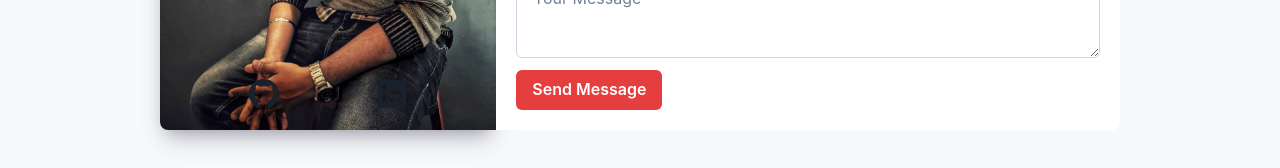
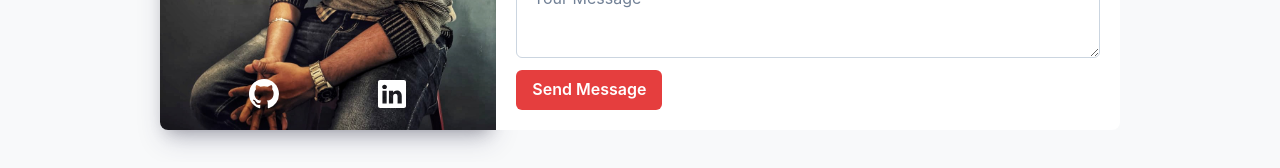
Before and after one commit to Sandeep-M23/Sandeep-M23.vercel.app, a Next.js app: page /contact in a window 1280 px wide. Shown: the part 587-755 px from the top of the page. Built offline with nearby package versions, Linux system fonts and the light colour scheme.

Commit message:
Minor Change

```diff
--- a/components/UI/Card/ImageCard.jsx
+++ b/components/UI/Card/ImageCard.jsx
@@ -1,5 +1,5 @@
 import React from "react";
-import { IconButton, Link, Stack, Center } from "@chakra-ui/react";
+import { IconButton, Link, Stack, Center, useColorModeValue } from "@chakra-ui/react";
 import { BsGithub, BsLinkedin } from "react-icons/bs";
 
 const ImageCard = () => {
@@ -28,6 +28,7 @@ const ImageCard = () => {
             variant="ghost"
             size="lg"
             fontSize="3xl"
+            color={'white'}
             icon={<BsGithub />}
             isRound
           />
@@ -37,6 +38,7 @@ const ImageCard = () => {
             aria-label="linkedin"
             variant="ghost"
             size="lg"
+            color={'white'}
             icon={<BsLinkedin size="28px" />}
             isRound
           />
```
